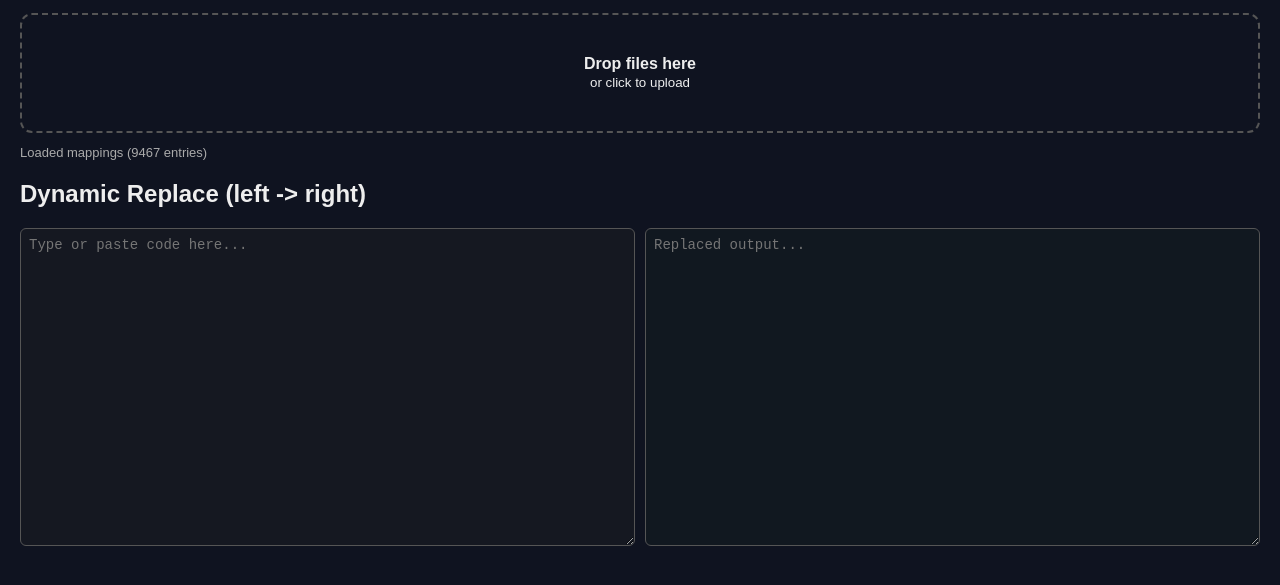
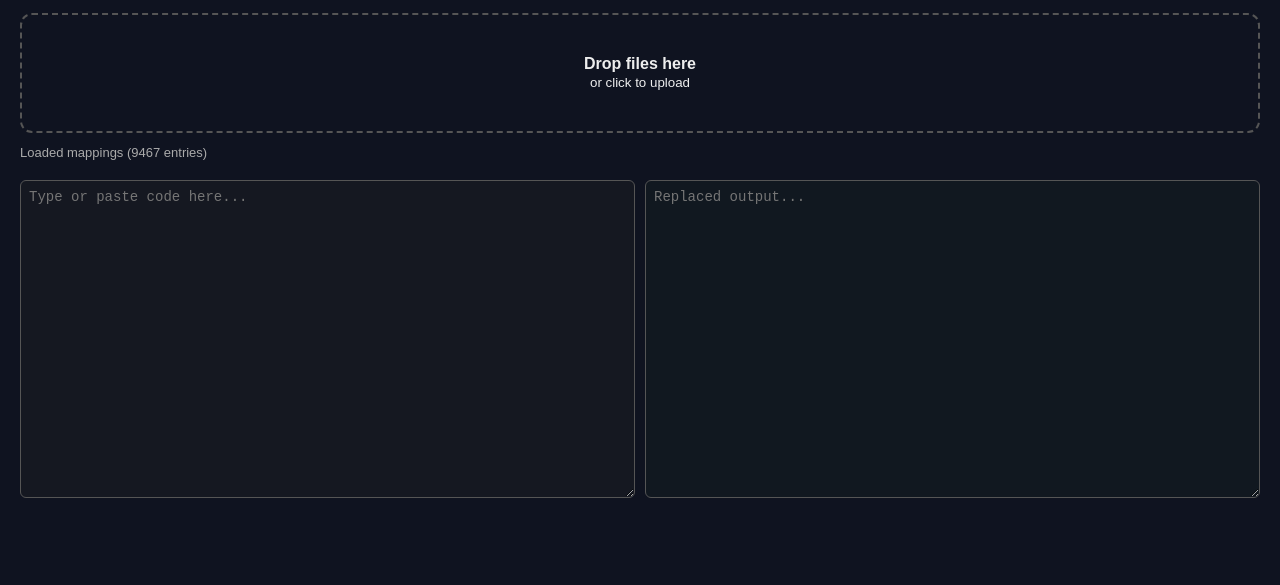
Before and after one commit to unsnipeable/mcp, a plain HTML site: page index.html in a window 1280 px wide. Shown: the part 129-714 px from the top of the page. Drawn offline with Linux system fonts and the light colour scheme.

Commit message:
Update index.html

```diff
--- a/index.html
+++ b/index.html
@@ -30,7 +30,6 @@
 <div id="status">Loading mappings...</div>
 <div id="fileList"></div>
 
-<h2>Dynamic Replace (left -> right)</h2>
 <div class="code-container">
   <textarea id="input" placeholder="Type or paste code here..."></textarea>
   <textarea id="output" placeholder="Replaced output..." readonly></textarea>
```
